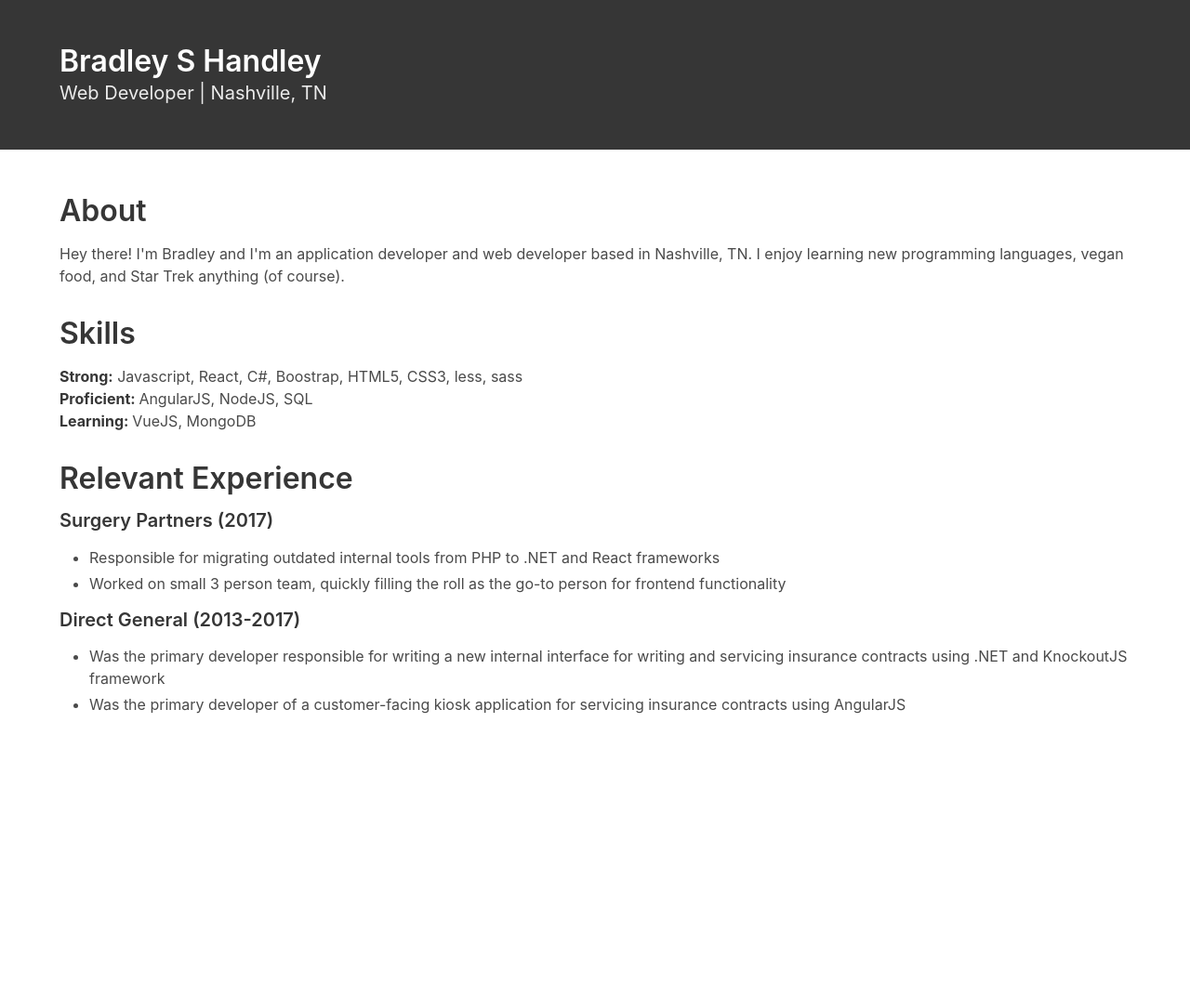
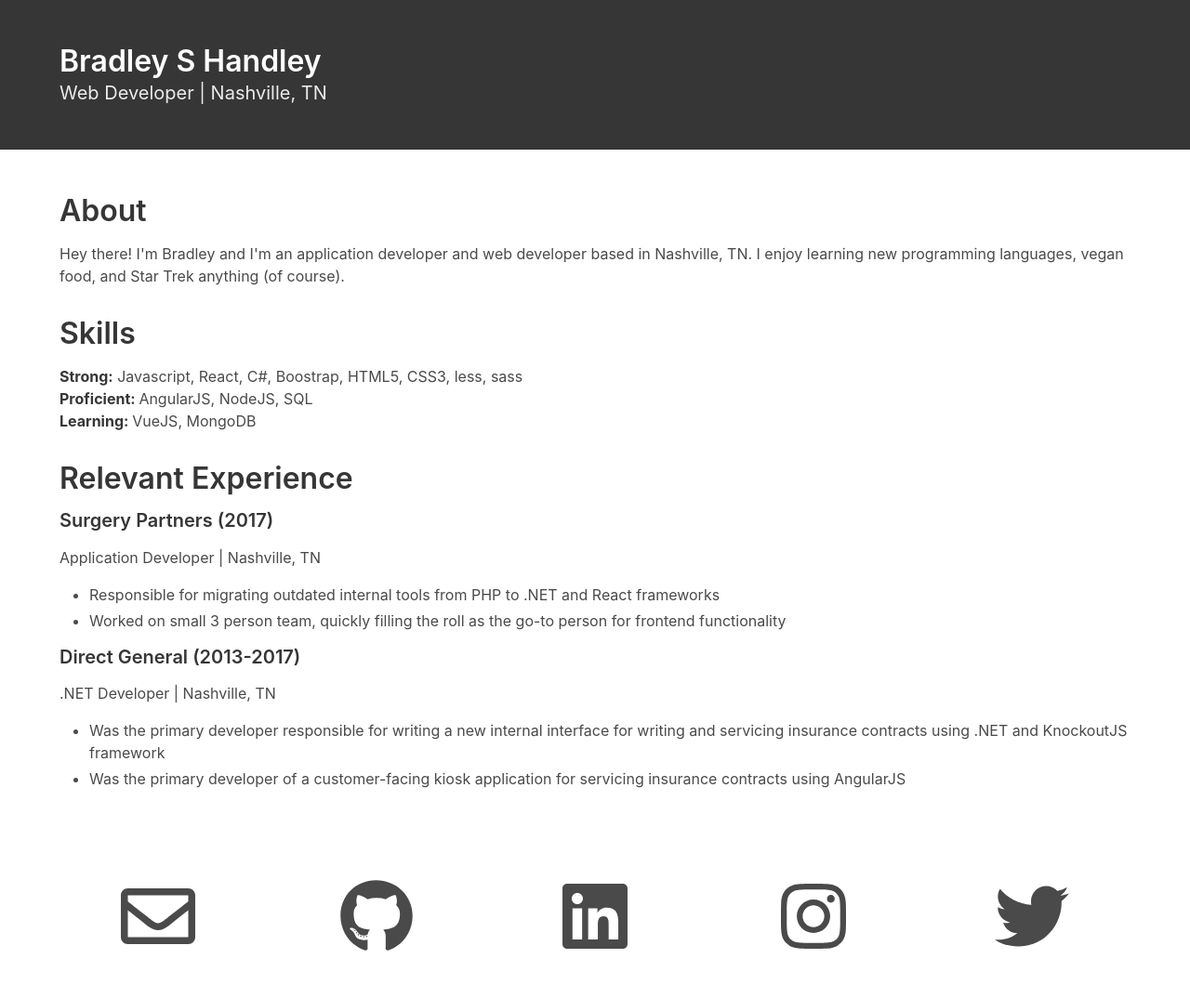
Before and after one commit to bshandley/Portfolio, a plain HTML site: page index.html in a window 1280 px wide. Shown: the whole page at 93% size. Before the commit the page ends 818 px from the top, so only its background shows below. Drawn offline with nearby package versions, Linux system fonts and the light colour scheme.

Commit message:
Icons, layout changes.

```diff
--- a/index.html
+++ b/index.html
@@ -47,16 +47,39 @@
                     </p>
                     <h1>Relevant Experience</h1>
                     <h4>Surgery Partners (2017)</h4>
+                    <p>Application Developer | Nashville, TN</p>
                     <ul>
                         <li>Responsible for migrating outdated internal tools from PHP to .NET and React frameworks</li>
                         <li>Worked on small 3 person team, quickly filling the roll as the go-to person for frontend functionality</li>
                     </ul>
                     <h4>Direct General (2013-2017)</h4>
+                    <p>.NET Developer | Nashville, TN</p>
                     <ul>
                         <li>Was the primary developer responsible for writing a new internal interface for writing and servicing
                         insurance contracts using .NET and KnockoutJS framework </li>
                         <li>Was the primary developer of a customer-facing kiosk application for servicing insurance contracts using AngularJS</li>
                     </ul>
+                </div>
+            </div>
+        </section>
+        <section class="section">
+            <div class="container">
+                <div class="columns">
+                    <div class="column has-text-centered">
+                        <i class="far fa-envelope fa-5x"></i>
+                    </div>
+                    <div class="column has-text-centered">
+                        <i class="fab fa-github fa-5x"></i>
+                    </div>
+                    <div class="column has-text-centered">
+                        <i class="fab fa-linkedin fa-5x"></i>
+                    </div>
+                    <div class="column has-text-centered">
+                        <i class="fab fa-instagram fa-5x"></i>
+                    </div>
+                    <div class="column has-text-centered">
+                        <i class="fab fa-twitter fa-5x"></i>
+                    </div>
                 </div>
             </div>
         </section>
```
Also changed, not shown: img/me.jpg (added).
